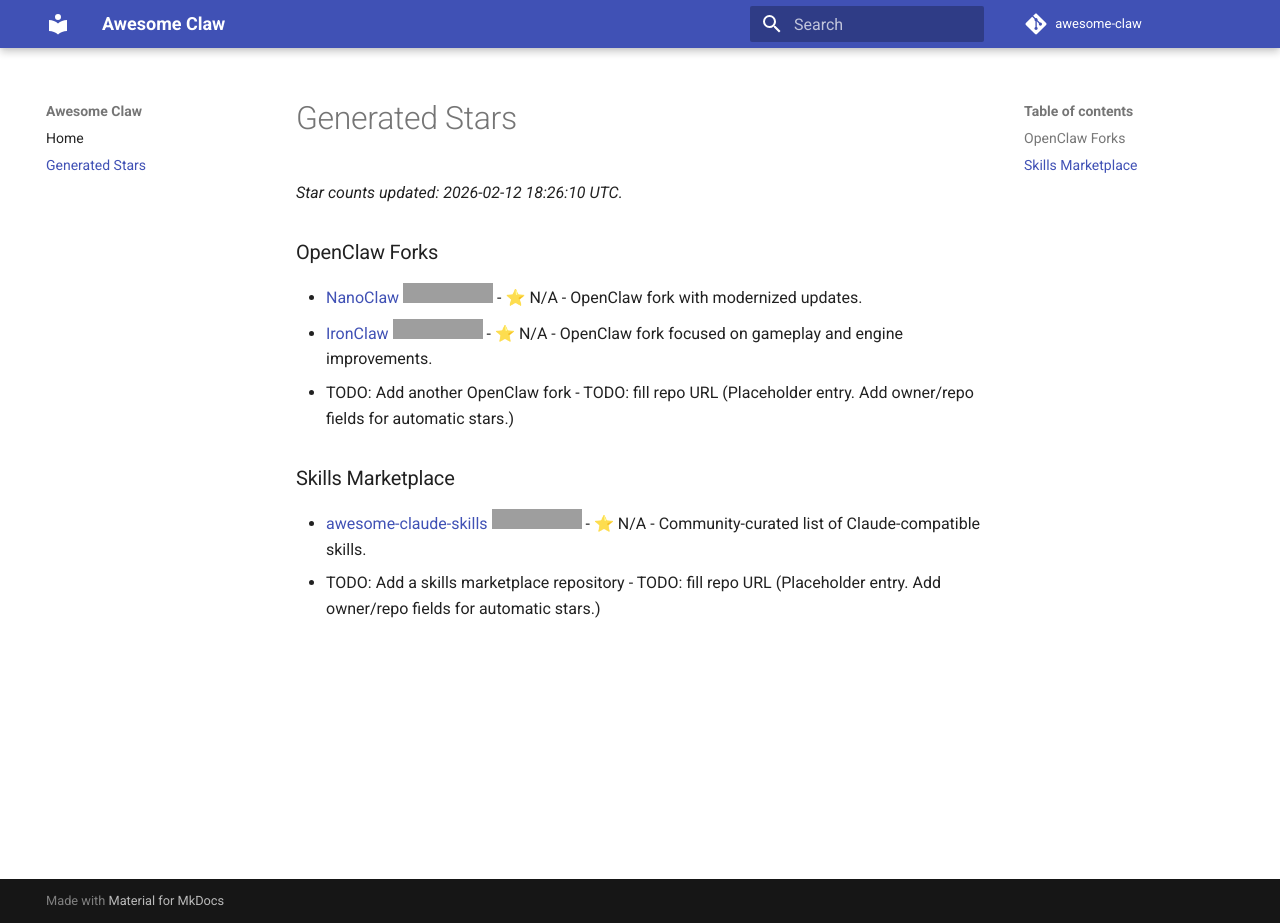
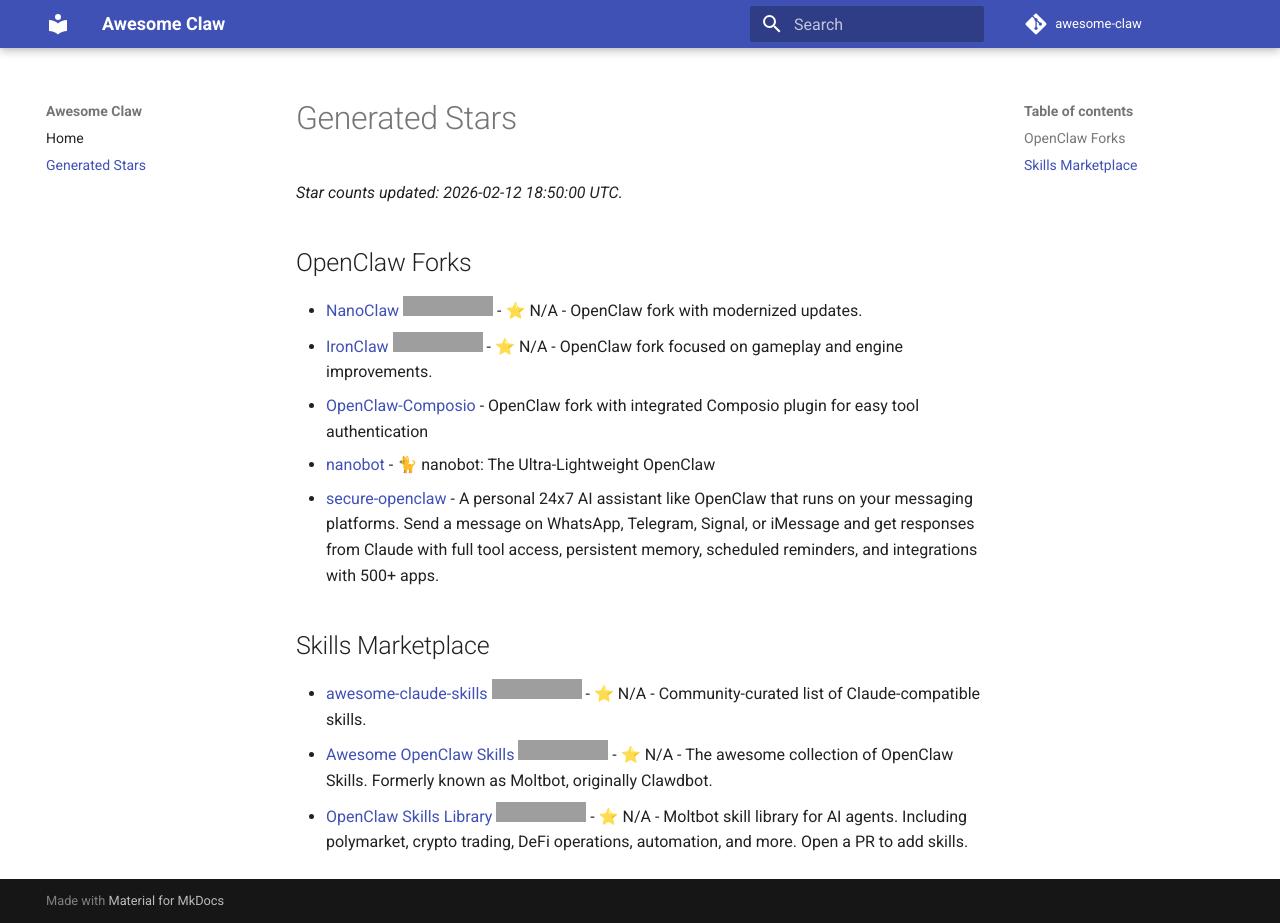
Before and after one commit to andrijdavid/awesome-claw, an MkDocs documentation site: the page built from docs/generated/stars.md, in a window 1280 px wide and 923 px high. Built offline with MkDocs 1.6.1 and Material for MkDocs 9.7.7, drawn with Linux system fonts in a browser that asks for light colours; comment, search, counter and statistics services are not loaded; grey boxes are pictures that could not be loaded.

```diff
--- a/docs/generated/stars.md
+++ b/docs/generated/stars.md
@@ -1,12 +1,17 @@
 # Generated Stars
 
-_Star counts updated: 2026-02-12 18:26:10 UTC._
+_Star counts updated: 2026-02-12 18:50:00 UTC._
 
-### OpenClaw Forks
+## OpenClaw Forks
+
 - [NanoClaw](https://github.com/qwibitai/nanoclaw) ![GitHub Repo stars](https://img.shields.io/github/stars/qwibitai/nanoclaw?style=flat-square) - ⭐ N/A - OpenClaw fork with modernized updates.
 - [IronClaw](https://github.com/nearai/ironclaw) ![GitHub Repo stars](https://img.shields.io/github/stars/nearai/ironclaw?style=flat-square) - ⭐ N/A - OpenClaw fork focused on gameplay and engine improvements.
-- TODO: Add another OpenClaw fork - TODO: fill repo URL (Placeholder entry. Add owner/repo fields for automatic stars.)
+- [OpenClaw-Composio](https://github.com/ComposioHQ/openclaw-composio) - OpenClaw fork with integrated Composio plugin for easy tool authentication
+- [nanobot](https://github.com/HKUDS/nanobot) - 🐈 nanobot: The Ultra-Lightweight OpenClaw
+- [secure-openclaw](https://github.com/ComposioHQ/secure-openclaw) - A personal 24x7 AI assistant like OpenClaw that runs on your messaging platforms. Send a message on WhatsApp, Telegram, Signal, or iMessage and get responses from Claude with full tool access, persistent memory, scheduled reminders, and integrations with 500+ apps.
 
-### Skills Marketplace
+## Skills Marketplace
+
 - [awesome-claude-skills](https://github.com/ComposioHQ/awesome-claude-skills) ![GitHub Repo stars](https://img.shields.io/github/stars/ComposioHQ/awesome-claude-skills?style=flat-square) - ⭐ N/A - Community-curated list of Claude-compatible skills.
-- TODO: Add a skills marketplace repository - TODO: fill repo URL (Placeholder entry. Add owner/repo fields for automatic stars.)
+- [Awesome OpenClaw Skills](https://github.com/VoltAgent/awesome-openclaw-skills) ![GitHub Repo stars](https://img.shields.io/github/stars/VoltAgent/awesome-openclaw-skills?style=flat-square) - ⭐ N/A - The awesome collection of OpenClaw Skills. Formerly known as Moltbot, originally Clawdbot.
+- [OpenClaw Skills Library](https://github.com/BankrBot/openclaw-skills) ![GitHub Repo stars](https://img.shields.io/github/stars/BankrBot/openclaw-skills?style=flat-square) - ⭐ N/A - Moltbot skill library for AI agents. Including polymarket, crypto trading, DeFi operations, automation, and more. Open a PR to add skills.
```
Also changed, not shown: README.md (+33 -4 lines), docs/index.md (+8 -3 lines), 3 other files.
